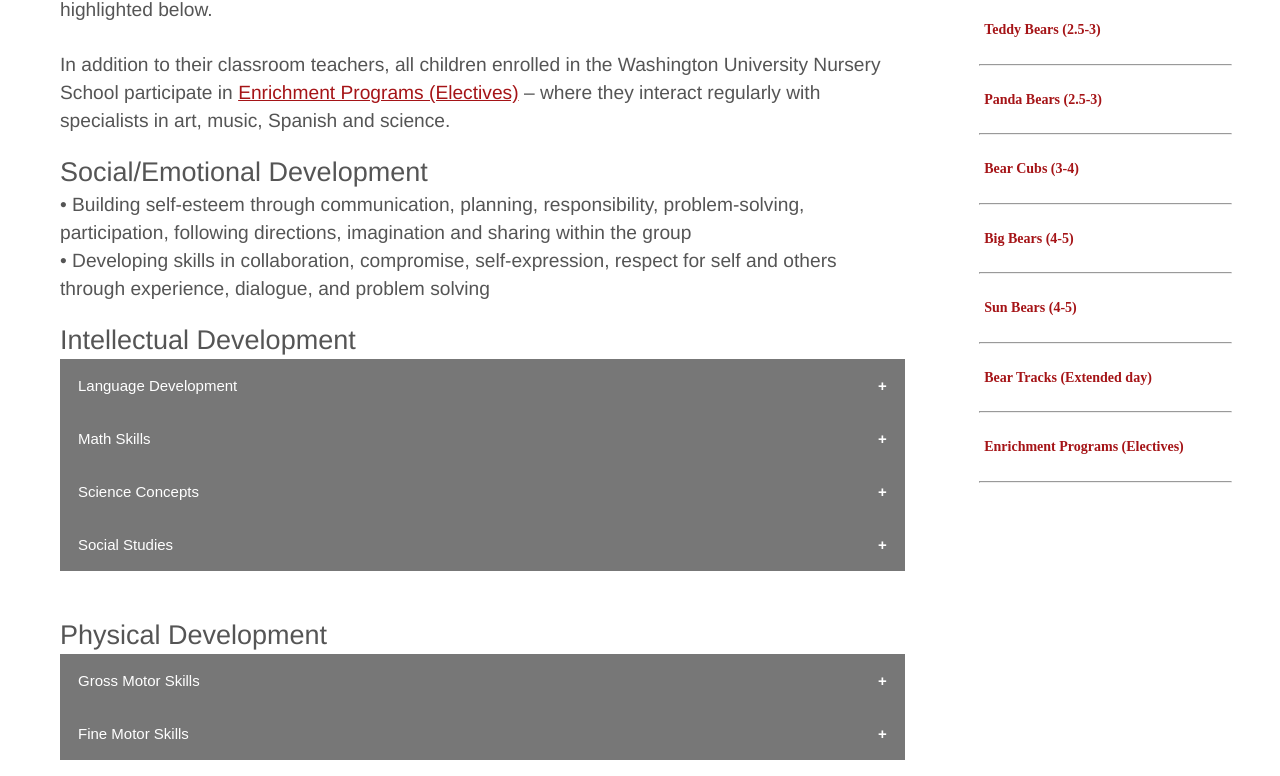
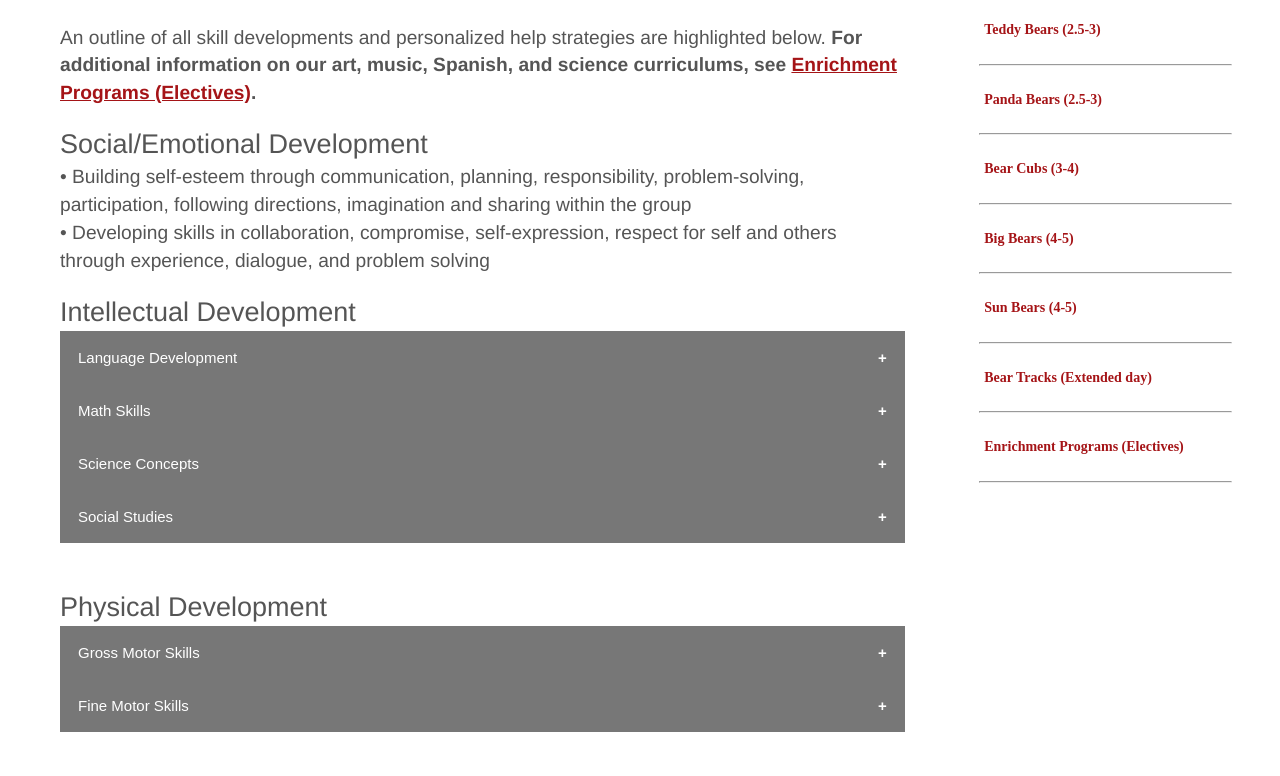
Before and after one commit to cse-256-f23/information-foraging-project-teni-michelle-sonia-natalia, a website: page files/curriculum_overview.html in a window 1280 px wide. Shown: the part 180-956 px from the top of the page. Drawn offline with nearby package versions, Linux system fonts and the light colour scheme; files that its build step writes are made by us from their sources; files whose address does not match are found by name.

Commit message:
finished enrichment programs.

```diff
--- a/files/curriculum_overview.html
+++ b/files/curriculum_overview.html
@@ -61,11 +61,10 @@
         A thorough explanation of Washington University Nursery School’s
         philosophy and educational practices may be found in the
         <a class="download" href="downloads/curriculum_overview.pdf" target="_blank">Curriculum Overview</a>.
-        An outline of all skill developments are highlighted below.
         <br><br>
-        In addition to their classroom teachers, all children enrolled in the Washington University Nursery School
-        participate in <a href="files/enrichment_programs.html" target="_blank">Enrichment Programs (Electives)</a> – where
-        they interact regularly with specialists in art, music, Spanish and science.
+        An outline of all skill developments and personalized help strategies are highlighted below.
+        <b>For additional information on our art, music, Spanish, and science curriculums, see
+        <a href="files/enrichment_programs.html" target="_blank">Enrichment Programs (Electives)</a>.</b>
       </p>
 
       <h3>Social/Emotional Development</h3>
```
Also changed, not shown: files/enrichment_programs.html (+1 -1 lines).
